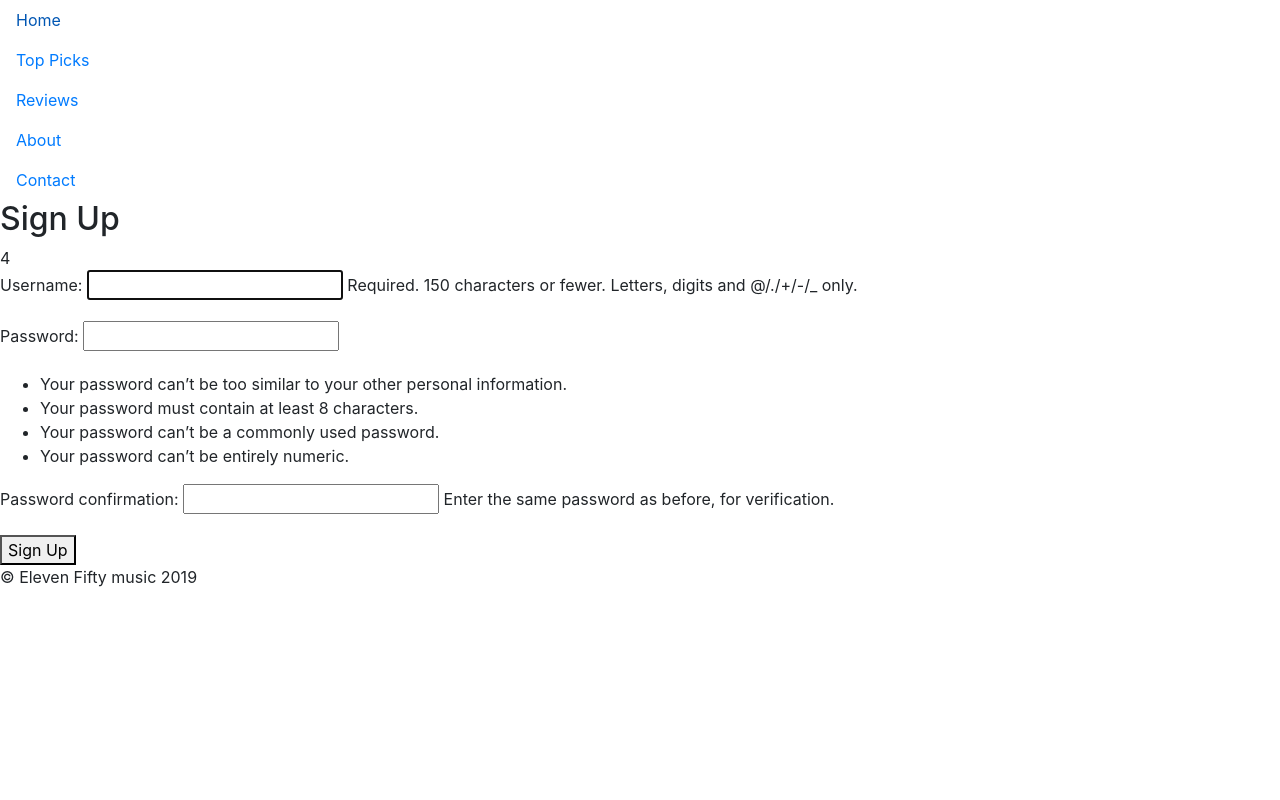
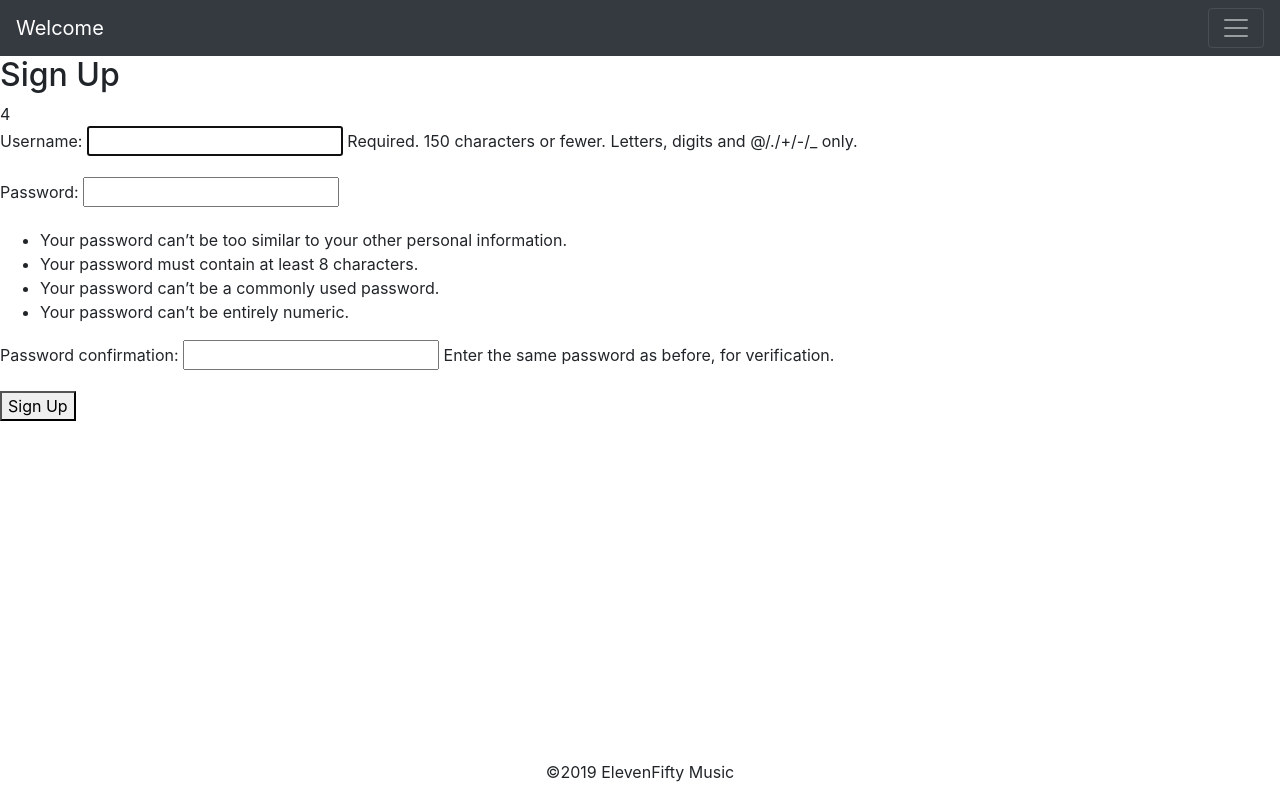
Before and after one commit to hilljtm/blue_badge_project, a Django app: page /users/signup/ in a window 1280 px wide. Run offline with Django 3.2, Linux system fonts and the light colour scheme; some libraries are stand-ins or nearby versions.

Commit message:
updated navbar and attached video on home page

```diff
--- a/music/main/templates/base.html
+++ b/music/main/templates/base.html
@@ -6,12 +6,13 @@
     <meta charset="UTF-8">
     <meta name="viewport" content="width=device-width, initial-scale=1.0">
     <meta http-equiv="X-UA-Compatible" content="ie=edge">
-    <title>Music</title>
+    <title>ElevenFifty Music</title>
     <link rel="stylesheet" href="https://stackpath.bootstrapcdn.com/bootstrap/4.3.1/css/bootstrap.min.css" integrity="sha384-ggOyR0iXCbMQv3Xipma34MD+dH/1fQ784/j6cY/iJTQUOhcWr7x9JvoRxT2MZw1T"
     crossorigin="anonymous">
     <link rel="stylesheet" href="{% static 'pages/style.css' %}">
 </head>
 <body>
+
     <!-- Footer Partial -->
     {% include 'partials/_navbar.html' %}
 
--- a/music/main/templates/partials/_footer.html
+++ b/music/main/templates/partials/_footer.html
@@ -1,6 +1,11 @@
 <!-- footer -->
+<div class="fixed-bottom">
 <div id="my_footer">
-    <p>
-        &copy Eleven Fifty music 2019
-    </p>
+<div class="row leg-room">
+    <div class="col-md-12 text-center">
+        <p class="monospaced">
+            &copy;2019 ElevenFifty Music
+    </div>
 </div>
+</div>
+</div>
--- a/music/main/templates/partials/_navbar.html
+++ b/music/main/templates/partials/_navbar.html
@@ -1,9 +1,30 @@
-
-<link rel="stylesheet" href="https://stackpath.bootstrapcdn.com/bootstrap/4.3.1/css/bootstrap.min.css" integrity="sha384-ggOyR0iXCbMQv3Xipma34MD+dH/1fQ784/j6cY/iJTQUOhcWr7x9JvoRxT2MZw1T" crossorigin="anonymous">
-<nav class="nav flex-column">
-  <a class="nav-link active" href="#">Home</a>
-  <a class="nav-link" href="#">Top Picks</a>
-  <a class="nav-link" href="#">Reviews</a>
-  <a class="nav-link" href="#">About</a>
-  <a class="nav-link" href="#">Contact</a>
+<nav class="navbar navbar-dark bg-dark">
+  <a class="navbar-brand" href="#">Welcome</a>
+  <button class="navbar-toggler" type="button" data-toggle="collapse" data-target="#navbarNav" aria-controls="navbarNav" aria-expanded="false" aria-label="Toggle navigation">
+    <span class="navbar-toggler-icon"></span>
+  </button>
+  <div class="collapse navbar-collapse" id="navbarNav">
+    <ul class="navbar-nav">
+      <li class="nav-item active">
+        <a class="nav-link" href="#">Home <span class="sr-only">(current)</span></a>
+      </li>
+      <li class="nav-item">
+        <a class="nav-link" href="#">Our Top picks</a>
+      </li>
+      <li class="nav-item">
+        <a class="nav-link" href="#">Reviews</a>
+      </li>
+      <li class="nav-item">
+        <a class="nav-link" href="#">Login</a>
+      </li>
+      <li class="nav-item">
+      <a class="nav-link" href="#">Sign up</a>
+      </li>
+      <li class="nav-item">
+       <a class="nav-link" href="#">Contact us</a>
+      </li>
+    </ul>
+  </div>
 </nav>
+<div class="container">
+</div>
```
Also changed, not shown: music/main/templates/pages/home.html (+17 -58 lines), music/main/static/styles.css (added).
